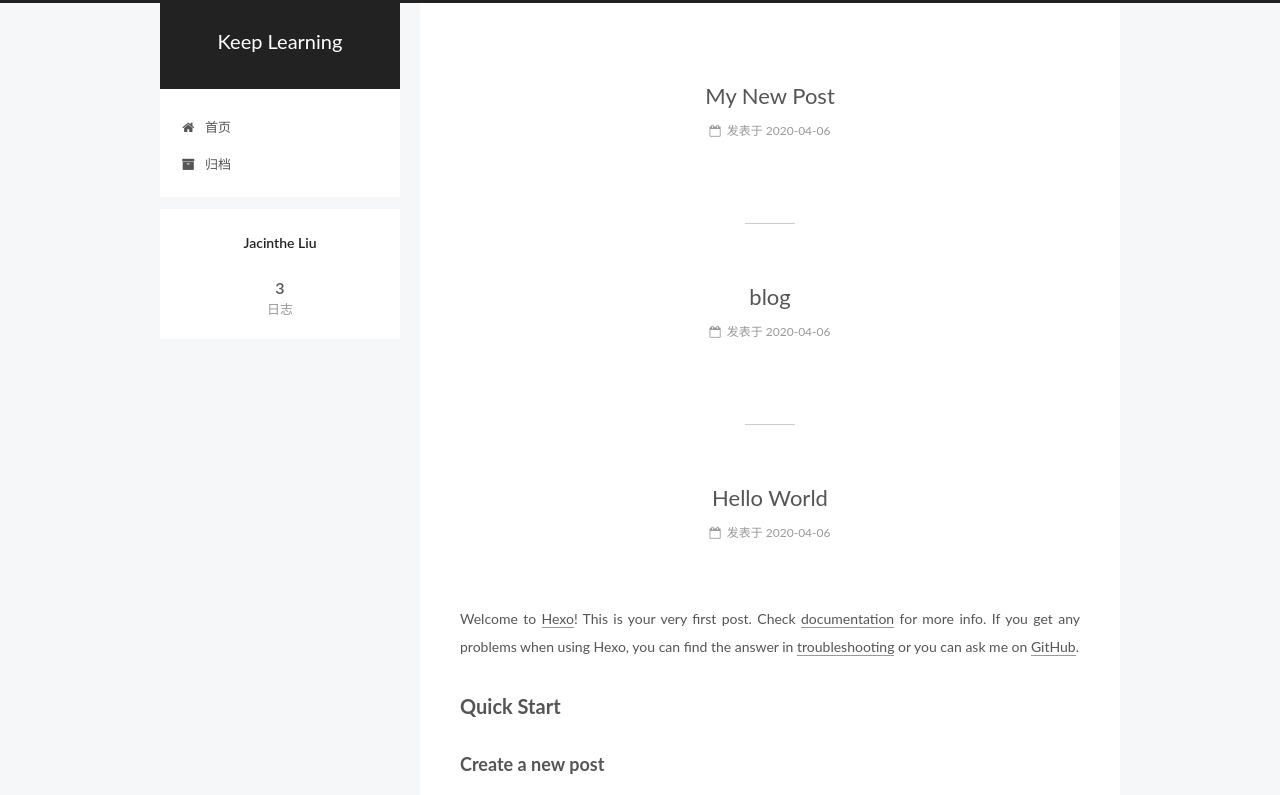
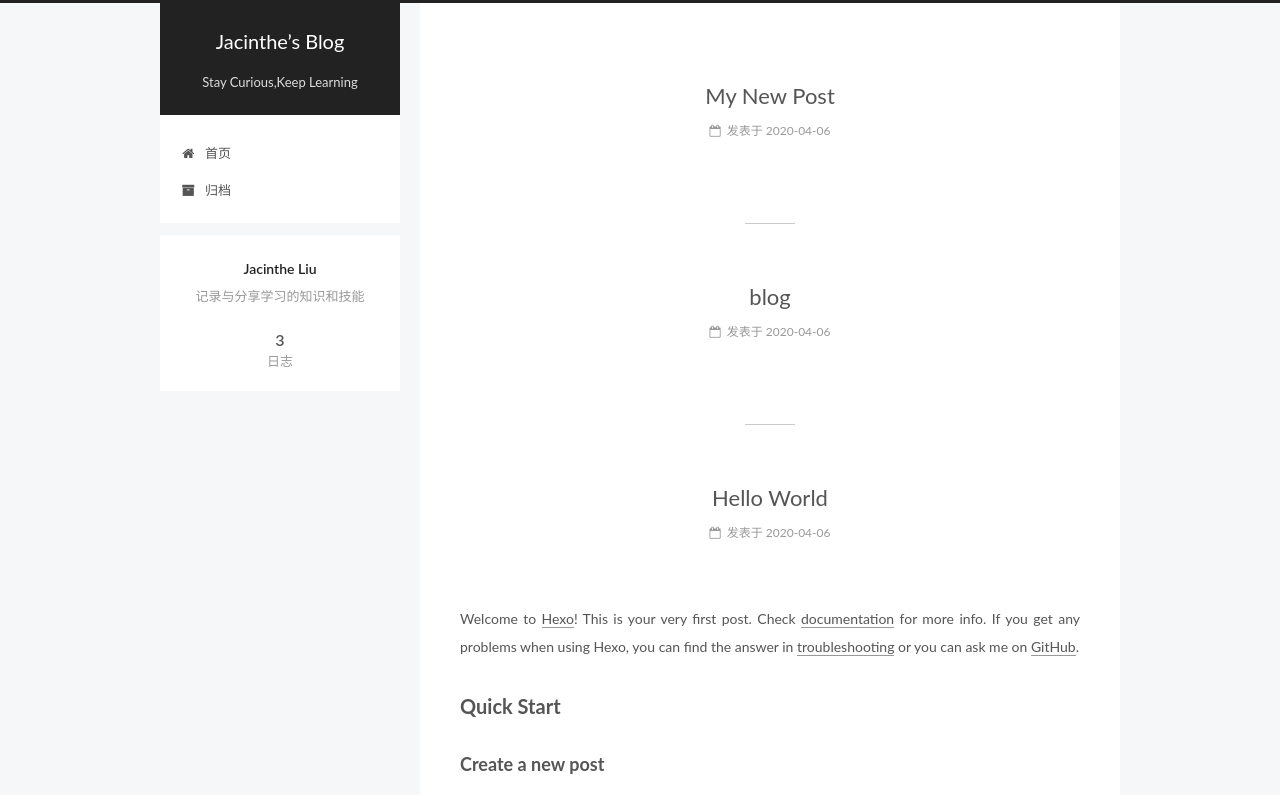
Before and after one commit to jacintheliu/jacinthe.github.io, a plain HTML site: page index.html in a window 1280 px wide. Shown: the top 795 px of the page. Drawn offline with Linux system fonts and the light colour scheme.

Commit message:
Site updated: 2020-04-07 15:51:39

```diff
--- a/css/main.css
+++ b/css/main.css
@@ -1823,7 +1823,7 @@ pre .javascript .function {
   width: 4px;
   height: 4px;
   border-radius: 50%;
-  background: #ffffa7;
+  background: #ffffa8;
 }
 .links-of-blogroll {
   font-size: 13px;
--- a/index.html
+++ b/index.html
@@ -79,11 +79,16 @@
 
 
 
+<meta name="description" content="记录与分享学习的知识和技能">
 <meta property="og:type" content="website">
-<meta property="og:title" content="Keep Learning">
+<meta property="og:title" content="Jacinthe’s Blog">
 <meta property="og:url" content="http://yoursite.com/index.html">
-<meta property="og:site_name" content="Keep Learning">
+<meta property="og:site_name" content="Jacinthe’s Blog">
+<meta property="og:description" content="记录与分享学习的知识和技能">
 <meta property="article:author" content="Jacinthe Liu">
+<meta property="article:tag" content="Jacinthe">
+<meta property="article:tag" content="Hexo">
+<meta property="article:tag" content="个人博客">
 <meta name="twitter:card" content="summary">
 
 
@@ -120,7 +125,7 @@
 
 
 
-  <title>Keep Learning</title>
+  <title>Jacinthe’s Blog</title>
 
 
 
@@ -151,12 +156,12 @@
     <div class="custom-logo-site-title">
       <a href="/"  class="brand" rel="start">
         <span class="logo-line-before"><i></i></span>
-        <span class="site-title">Keep Learning</span>
+        <span class="site-title">Jacinthe’s Blog</span>
         <span class="logo-line-after"><i></i></span>
       </a>
     </div>
 
-        <p class="site-subtitle"></p>
+        <p class="site-subtitle">Stay Curious,Keep Learning</p>
 
   </div>
 
@@ -237,7 +242,7 @@
     </span>
 
     <span hidden itemprop="publisher" itemscope itemtype="http://schema.org/Organization">
-      <meta itemprop="name" content="Keep Learning">
+      <meta itemprop="name" content="Jacinthe’s Blog">
     </span>
 
 
@@ -356,7 +361,7 @@
     </span>
 
     <span hidden itemprop="publisher" itemscope itemtype="http://schema.org/Organization">
-      <meta itemprop="name" content="Keep Learning">
+      <meta itemprop="name" content="Jacinthe’s Blog">
     </span>
 
 
@@ -475,7 +480,7 @@
     </span>
 
     <span hidden itemprop="publisher" itemscope itemtype="http://schema.org/Organization">
-      <meta itemprop="name" content="Keep Learning">
+      <meta itemprop="name" content="Jacinthe’s Blog">
     </span>
 
 
@@ -621,7 +626,7 @@
           <div class="site-author motion-element" itemprop="author" itemscope itemtype="http://schema.org/Person">
 
               <p class="site-author-name" itemprop="name">Jacinthe Liu</p>
-              <p class="site-description motion-element" itemprop="description"></p>
+              <p class="site-description motion-element" itemprop="description">记录与分享学习的知识和技能</p>
           </div>
 
           <nav class="site-state motion-element">
```
Also changed, not shown: 2020/04/06/My-New-Post/index.html (+11 -6 lines), 2020/04/06/blog/index.html (+11 -6 lines), 2020/04/06/hello-world/index.html (+9 -6 lines), archives/2020/04/index.html (+11 -6 lines), archives/2020/index.html (+11 -6 lines), archives/index.html (+11 -6 lines).
